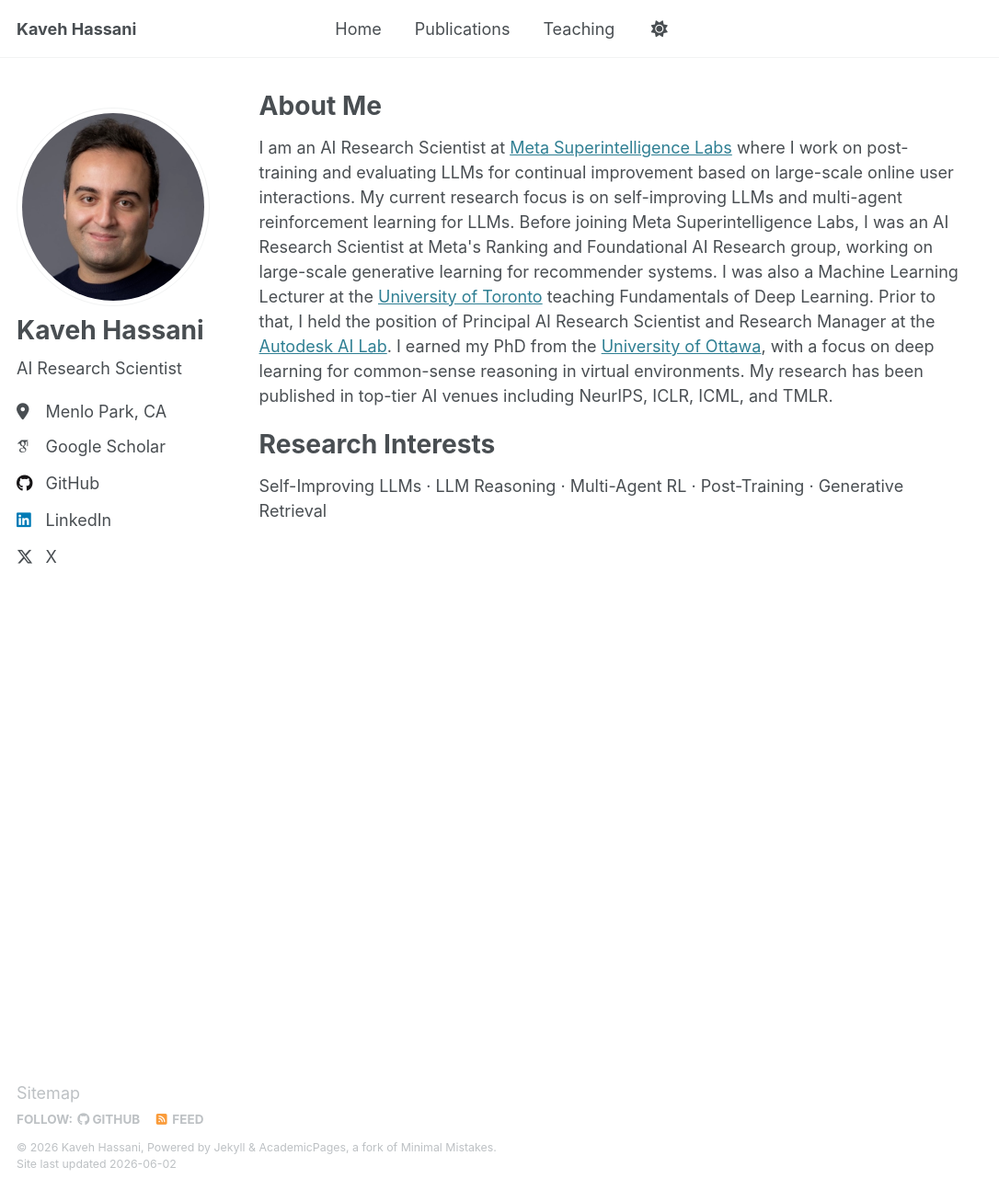
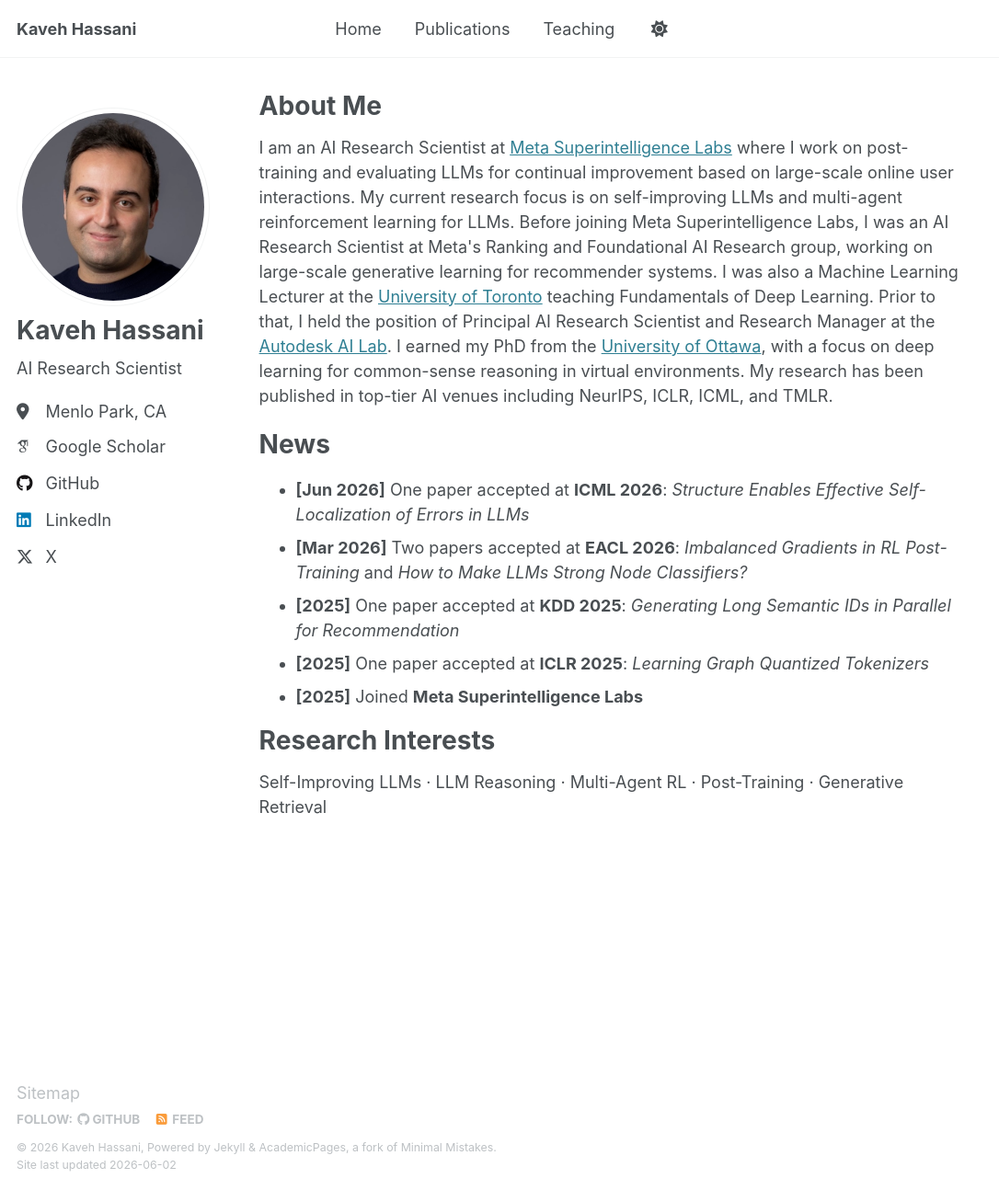
Before and after one commit to kavehhassani/kavehhassani.github.io, a Jekyll site: the page built from _pages/about.md, in a window 1280 px wide and 1294 px high. Shown: the whole window at 92% size, without its empty margins (0-1086 px from the left). Built offline with Jekyll 4.4.1, drawn with Linux system fonts in a browser that asks for light colours; some web fonts are replaced.

Commit message:
Add news section to homepage and set Open Graph image

```diff
--- a/_config.yml
+++ b/_config.yml
@@ -136,7 +136,7 @@ facebook:
   username               :
   app_id                 :
   publisher              :
-og_image                 :  # Open Graph/Twitter default site image
+og_image                 : "profile.png"
 # For specifying social profiles
 # - https://developers.google.com/structured-data/customize/social-profiles
 social:
--- a/_pages/about.md
+++ b/_pages/about.md
@@ -16,6 +16,15 @@ redirect_from:
 <a href="https://www.utoronto.ca/">University of Toronto</a> teaching Fundamentals of Deep Learning. Prior to that, I held the position of Principal AI Research Scientist and Research Manager at the <a href="https://www.research.autodesk.com/research-areas/science/ai-lab/">Autodesk AI Lab</a>. I earned my PhD from the <a href="https://www.uottawa.ca/">University of Ottawa</a>, with a focus on deep learning for common-sense reasoning in virtual environments. My research has been published in top-tier AI venues including NeurIPS, ICLR, ICML, and TMLR.
 </p>
 
+<h1>News</h1>
+<ul>
+  <li><b>[Jun 2026]</b> One paper accepted at <b>ICML 2026</b>: <i>Structure Enables Effective Self-Localization of Errors in LLMs</i></li>
+  <li><b>[Mar 2026]</b> Two papers accepted at <b>EACL 2026</b>: <i>Imbalanced Gradients in RL Post-Training</i> and <i>How to Make LLMs Strong Node Classifiers?</i></li>
+  <li><b>[2025]</b> One paper accepted at <b>KDD 2025</b>: <i>Generating Long Semantic IDs in Parallel for Recommendation</i></li>
+  <li><b>[2025]</b> One paper accepted at <b>ICLR 2025</b>: <i>Learning Graph Quantized Tokenizers</i></li>
+  <li><b>[2025]</b> Joined <b>Meta Superintelligence Labs</b></li>
+</ul>
+
 <h1>Research Interests</h1>
 <p>
   Self-Improving LLMs &middot; LLM Reasoning &middot; Multi-Agent RL &middot; Post-Training &middot; Generative Retrieval
```
